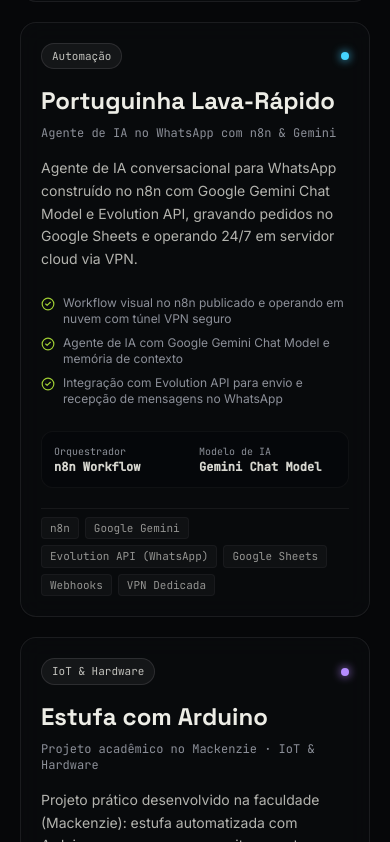
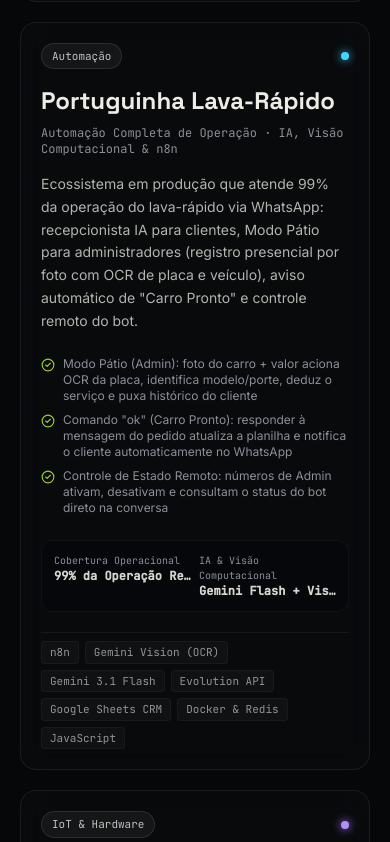
Before and after one commit to GuilhermefLima22/Portfolio, a React (Vite) app: page / in a window 390 px wide. Shown: the part 4442-5284 px from the top of the page. Built offline with nearby package versions, Linux system fonts and the light colour scheme.

Commit message:
feat(portuguinha): update n8n workflow screenshot and complete production features (Vision OCR, ok command, Admin controls)

```diff
--- a/src/components/ProjectModal.tsx
+++ b/src/components/ProjectModal.tsx
@@ -11,7 +11,7 @@
   const isDentinho = project.id === 'dentinho';
   const isPortuguinha = project.id === 'portuguinha';
   const [activeTab, setActiveTab] = useState<'overview' | 'terminal' | 'dashboard' | 'media' | 'image' | 'workflow'>(
-    isDentinho ? 'terminal' : isPortuguinha ? 'dashboard' : 'overview'
+    isDentinho ? 'terminal' : isPortuguinha ? 'workflow' : 'overview'
   );
 
   // Estados interativos para simular o Terminal do Dentinho
@@ -133,6 +133,18 @@
         ) : isPortuguinha ? (
           <div className="flex flex-wrap items-center gap-2 mb-6 border-b border-white/[0.08] pb-4">
             <button
+              onClick={() => setActiveTab('workflow')}
+              className={`px-4 py-2.5 rounded-xl font-mono text-xs flex items-center gap-2 transition-all ${
+                activeTab === 'workflow'
+                  ? 'bg-signal text-ink-950 font-bold shadow-[0_0_15px_rgba(198,255,61,0.25)]'
+                  : 'bg-white/[0.03] text-paper/70 hover:text-paper border border-white/[0.05]'
+              }`}
+            >
+              <Workflow className="w-4 h-4" />
+              Workflow n8n & IA (4 Fluxos)
+            </button>
+
+            <button
               onClick={() => setActiveTab('dashboard')}
               className={`px-4 py-2.5 rounded-xl font-mono text-xs flex items-center gap-2 transition-all ${
                 activeTab === 'dashboard'
@@ -142,18 +154,6 @@
             >
               <Activity className="w-4 h-4" />
               Painel Evolution API (Conectado)
-            </button>
-
-            <button
-              onClick={() => setActiveTab('workflow')}
-              className={`px-4 py-2.5 rounded-xl font-mono text-xs flex items-center gap-2 transition-all ${
-                activeTab === 'workflow'
-                  ? 'bg-signal text-ink-950 font-bold shadow-[0_0_15px_rgba(198,255,61,0.25)]'
-                  : 'bg-white/[0.03] text-paper/70 hover:text-paper border border-white/[0.05]'
-              }`}
-            >
-              <Workflow className="w-4 h-4" />
-              Workflow n8n & IA (Print Real)
             </button>
 
             <button
@@ -556,76 +556,88 @@
           <div className="space-y-6 animate-in fade-in duration-200">
             {/* Imagem Real do Workflow n8n */}
             <div className="rounded-2xl overflow-hidden border border-white/10 bg-[#06080F] shadow-2xl">
-              <div className="px-4 py-3 bg-ink-950 border-b border-white/[0.06] flex items-center justify-between text-[11px] font-mono text-muted">
+              <div className="px-4 py-3 bg-ink-950 border-b border-white/[0.06] flex flex-wrap items-center justify-between gap-2 text-[11px] font-mono text-muted">
                 <span className="flex items-center gap-2">
                   <Workflow className="w-3.5 h-3.5 text-signal" />
-                  Captura de Tela Real • n8n Editor: Agente de IA Simples - Evolution API
+                  Captura de Tela Real • n8n Editor: Arquitetura Completa (4 Fluxos Integrados)
                 </span>
                 <span className="text-signal flex items-center gap-1.5 font-medium">
                   <span className="w-2 h-2 rounded-full bg-signal animate-pulse" />
-                  Status: Published (Ativo 24/7)
+                  Em Produção • 99% da Operação
                 </span>
               </div>
 
               <div className="p-2 sm:p-4 bg-[#0d1117] flex justify-center">
                 <img
                   src="/portuguinha/n8n_workflow.png"
-                  alt="Workflow no n8n do Portuguinha com Evolution API e IA"
+                  alt="Workflow no n8n do Portuguinha com Visão Computacional, Comando OK, Agente de IA e Controles de Admin"
                   className="w-full rounded-xl object-contain border border-white/5 hover:scale-[1.01] transition-transform duration-300"
                 />
               </div>
 
               <div className="px-4 py-3 bg-ink-950/90 border-t border-white/[0.06] text-xs font-mono text-muted flex flex-wrap items-center justify-between gap-2">
-                <span>Orquestração: n8n Community Node • Google Gemini • Evolution API</span>
-                <span className="text-paper/80 font-semibold">Túnel Seguro via VPN Dedicada</span>
+                <span>Stack: n8n • Gemini 3.1 Flash + Vision OCR • Evolution API • Google Sheets</span>
+                <span className="text-paper/80 font-semibold">Docker Compose (Postgres + Redis)</span>
               </div>
             </div>
 
-            {/* Explicação detalhada dos nós do workflow */}
+            {/* Os 4 Fluxos da Arquitetura (Correspondentes aos blocos da imagem) */}
             <div className="space-y-3">
               <h4 className="font-mono text-xs uppercase tracking-wider text-signal font-semibold flex items-center gap-2">
                 <Sparkles className="w-4 h-4" />
-                Como funciona cada etapa do fluxo no n8n:
+                Os 4 Módulos do Sistema no n8n (Visão Executiva):
               </h4>
 
-              <div className="grid grid-cols-1 sm:grid-cols-2 lg:grid-cols-4 gap-3">
-                <div className="p-4 rounded-xl bg-ink-950/70 border border-white/[0.06] space-y-1.5">
-                  <div className="flex items-center gap-2 text-xs font-mono text-paper font-semibold">
-                    <span className="w-2 h-2 rounded-full bg-rose-500" />
-                    <span>1. Webhook & Switch</span>
+              <div className="grid grid-cols-1 sm:grid-cols-2 gap-3.5">
+                <div className="p-4 rounded-xl bg-ink-950/80 border border-violet-500/25 space-y-1.5">
+                  <div className="flex items-center justify-between gap-2 text-xs font-mono text-paper font-semibold">
+                    <span className="flex items-center gap-2">
+                      <span className="w-2.5 h-2.5 rounded-full bg-violet-400 shadow-[0_0_8px_rgba(167,139,250,0.6)]" />
+                      <span>1. Modo Pátio por Foto (Visão Computacional)</span>
+                    </span>
+                    <span className="text-[10px] px-2 py-0.5 rounded bg-violet-500/15 text-violet-300 border border-violet-500/30">Números Admin</span>
                   </div>
-                  <p className="text-[11px] text-muted leading-relaxed">
-                    Recebe requisições POST instantâneas da Evolution API quando o cliente envia mensagem no WhatsApp, e filtra os tipos de mídia via Switch.
+                  <p className="text-xs text-muted leading-relaxed">
+                    Para registrar carros presenciais em segundos, os administradores enviam apenas uma <strong>foto do veículo + valor</strong> (ex: <code className="text-paper">&quot;60&quot;</code>). O <strong>Gemini Vision</strong> faz OCR da placa (Mercosul/antiga), identifica marca, modelo e porte, deduz o serviço pela tabela de preços, recupera o histórico do cliente na planilha e bloqueia duplicidades no mesmo dia.
                   </p>
                 </div>
 
-                <div className="p-4 rounded-xl bg-ink-950/70 border border-white/[0.06] space-y-1.5">
-                  <div className="flex items-center gap-2 text-xs font-mono text-paper font-semibold">
-                    <span className="w-2 h-2 rounded-full bg-amber-500" />
-                    <span>2. Gemini & Memória</span>
+                <div className="p-4 rounded-xl bg-ink-950/80 border border-emerald-500/25 space-y-1.5">
+                  <div className="flex items-center justify-between gap-2 text-xs font-mono text-paper font-semibold">
+                    <span className="flex items-center gap-2">
+                      <span className="w-2.5 h-2.5 rounded-full bg-emerald-400 shadow-[0_0_8px_rgba(52,211,153,0.6)]" />
+                      <span>2. Aviso de &quot;Carro Pronto&quot; (Comando &quot;ok&quot;)</span>
+                    </span>
+                    <span className="text-[10px] px-2 py-0.5 rounded bg-emerald-500/15 text-emerald-300 border border-emerald-500/30">1 Toque</span>
                   </div>
-                  <p className="text-[11px] text-muted leading-relaxed">
-                    O Agente de IA usa o Google Gemini Chat Model com prompt especializado e nó de Memória de Chats para reter o contexto da conversa.
+                  <p className="text-xs text-muted leading-relaxed">
+                    Quando a lavagem termina, o administrador apenas responde (cita) a mensagem do pedido com <code className="text-emerald-300 font-bold">&quot;ok&quot;</code>. O fluxo identifica a placa na mensagem citada, atualiza o status na planilha para <strong>&quot;Pronto&quot;</strong> e dispara uma mensagem automática no WhatsApp privado do cliente avisando que o veículo já pode ser retirado.
                   </p>
                 </div>
 
-                <div className="p-4 rounded-xl bg-ink-950/70 border border-white/[0.06] space-y-1.5">
-                  <div className="flex items-center gap-2 text-xs font-mono text-paper font-semibold">
-                    <span className="w-2 h-2 rounded-full bg-blue-500" />
-                    <span>3. Ferramentas (Tools)</span>
+                <div className="p-4 rounded-xl bg-ink-950/80 border border-cyan-500/25 space-y-1.5">
+                  <div className="flex items-center justify-between gap-2 text-xs font-mono text-paper font-semibold">
+                    <span className="flex items-center gap-2">
+                      <span className="w-2.5 h-2.5 rounded-full bg-cyan-400 shadow-[0_0_8px_rgba(34,211,238,0.6)]" />
+                      <span>3. Recepcionista IA 24/7 (Atendimento Clientes)</span>
+                    </span>
+                    <span className="text-[10px] px-2 py-0.5 rounded bg-cyan-500/15 text-cyan-300 border border-cyan-500/30">Gemini + Tools</span>
                   </div>
-                  <p className="text-[11px] text-muted leading-relaxed">
-                    Grava o agendamento no Google Sheets (<code className="text-paper">PedidoLava_Rapido</code>) e aciona alerta para a equipe (<code className="text-paper">Notificar_Portuga</code>).
+                  <p className="text-xs text-muted leading-relaxed">
+                    Atende clientes no WhatsApp com <strong>Google Gemini Chat Model</strong> e memória de contexto. Informa preços por porte, coleta dados passo a passo ou de uma só vez, grava na planilha (<code className="text-paper">PedidoLava_Rapido</code>) com status <em>&quot;Em lavagem&quot;</em> e notifica o dono instantaneamente.
                   </p>
                 </div>
 
-                <div className="p-4 rounded-xl bg-ink-950/70 border border-white/[0.06] space-y-1.5">
-                  <div className="flex items-center gap-2 text-xs font-mono text-paper font-semibold">
-                    <span className="w-2 h-2 rounded-full bg-emerald-500" />
-                    <span>4. Envio no WhatsApp</span>
+                <div className="p-4 rounded-xl bg-ink-950/80 border border-amber-500/25 space-y-1.5">
+                  <div className="flex items-center justify-between gap-2 text-xs font-mono text-paper font-semibold">
+                    <span className="flex items-center gap-2">
+                      <span className="w-2.5 h-2.5 rounded-full bg-amber-400 shadow-[0_0_8px_rgba(251,191,36,0.6)]" />
+                      <span>4. Governança Remota & Blindagens</span>
+                    </span>
+                    <span className="text-[10px] px-2 py-0.5 rounded bg-amber-500/15 text-amber-300 border border-amber-500/30">Controle Total</span>
                   </div>
-                  <p className="text-[11px] text-muted leading-relaxed">
-                    O nó final dispara a resposta formatada pelo agente diretamente para a conversa do cliente via Evolution API.
+                  <p className="text-xs text-muted leading-relaxed">
+                    Números de Admin controlam o estado global do bot pelo próprio WhatsApp (<code className="text-amber-300">ativar</code>, <code className="text-amber-300">desativar</code> e <code className="text-amber-300">status</code>) caso precisem pausar a recepcionista. Inclui filtro que descarta mensagens com mais de 5 min em reconexões e alerta automático quando o servidor fica online.
                   </p>
                 </div>
               </div>
--- a/src/data/portfolioData.ts
+++ b/src/data/portfolioData.ts
@@ -110,41 +110,50 @@
   {
     id: 'portuguinha',
     title: 'Portuguinha Lava-Rápido',
-    tagline: 'Agente de IA no WhatsApp com n8n & Gemini',
+    tagline: 'Automação Completa de Operação · IA, Visão Computacional & n8n',
     category: 'automacao',
-    status: 'Concluído',
+    status: 'Em produção',
     description:
-      'Agente de IA conversacional para WhatsApp construído no n8n com Google Gemini Chat Model e Evolution API, gravando pedidos no Google Sheets e operando 24/7 em servidor cloud via VPN.',
+      'Ecossistema em produção que atende 99% da operação do lava-rápido via WhatsApp: recepcionista IA para clientes, Modo Pátio para administradores (registro presencial por foto com OCR de placa e veículo), aviso automático de "Carro Pronto" e controle remoto do bot.',
     longDescription:
-      'O Portuguinha é um agente inteligente de atendimento e agendamento para lava-rápido. O fluxo completo é orquestrado visualmente no n8n: recebe mensagens do WhatsApp via Evolution API através de webhooks, filtra e valida os tipos de dados via Switch, processa a intenção com o Google Gemini Chat Model retendo o contexto na Memória de Chats, e aciona ferramentas para salvar novos agendamentos no Google Sheets e notificar a equipe em tempo real.',
+      'Desenvolvido para resolver de ponta a ponta a rotina real do Lava-Rápido do Portuga, o sistema unifica 4 fluxos inteligentes no n8n integrados à Evolution API e ao Google Sheets. Além do Agente Recepcionista que atende clientes 24/7, conta com números de Admin para gestão rápida de pátio: basta enviar uma foto do carro com o valor na legenda para a Visão Computacional (Gemini Vision) ler a placa (OCR), identificar modelo e porte, deduzir o serviço pela tabela de preços e recuperar o histórico do cliente na planilha. Quando o serviço termina, responder "ok" na mensagem do pedido atualiza o status para "Pronto" e avisa o cliente no privado. Os administradores também controlam o estado do bot em tempo real pelo WhatsApp (ativar, desativar e status).',
     highlights: [
-      'Workflow visual no n8n publicado e operando em nuvem com túnel VPN seguro',
-      'Agente de IA com Google Gemini Chat Model e memória de contexto',
-      'Integração com Evolution API para envio e recepção de mensagens no WhatsApp',
-      'Ferramenta conectada ao Google Sheets para registro automático de pedidos',
-      'Disparo de alertas e notificações para os responsáveis pelo lava-rápido',
+      'Modo Pátio (Admin): foto do carro + valor aciona OCR da placa, identifica modelo/porte, deduz o serviço e puxa histórico do cliente',
+      'Comando "ok" (Carro Pronto): responder à mensagem do pedido atualiza a planilha e notifica o cliente automaticamente no WhatsApp',
+      'Controle de Estado Remoto: números de Admin ativam, desativam e consultam o status do bot direto na conversa',
+      'Recepcionista IA (Gemini 3.1 Flash Lite) com memória de contexto, coleta em bloco e gravação automática no Google Sheets',
+      'Blindagens de Produção: trava anti-duplicidade diária da mesma placa e descarte de mensagens antigas (> 5 min) pós-reconexão',
+      'Infraestrutura 24/7 em Docker (n8n, Evolution API, PostgreSQL e Redis) com mais de 1.160 mensagens reais processadas',
     ],
-    techStack: ['n8n', 'Google Gemini', 'Evolution API (WhatsApp)', 'Google Sheets', 'Webhooks', 'VPN Dedicada'],
+    techStack: [
+      'n8n',
+      'Gemini Vision (OCR)',
+      'Gemini 3.1 Flash',
+      'Evolution API',
+      'Google Sheets CRM',
+      'Docker & Redis',
+      'JavaScript',
+    ],
     facts: [
-      { label: 'Orquestrador', value: 'n8n Workflow' },
-      { label: 'Modelo de IA', value: 'Gemini Chat Model' },
-      { label: 'Instância WhatsApp', value: 'Evolution API (Connected)' },
-      { label: 'Mensagens Processadas', value: '1.167 mensagens' },
+      { label: 'Cobertura Operacional', value: '99% da Operação Real' },
+      { label: 'IA & Visão Computacional', value: 'Gemini Flash + Vision OCR' },
+      { label: 'Modo Pátio (Admin)', value: 'Foto + Valor → Registro' },
+      { label: 'Mensagens Processadas', value: '1.167+ mensagens' },
       { label: 'Contatos & Chats', value: '321 contatos / 101 chats' },
-      { label: 'Integração', value: 'Google Sheets (Tools)' },
+      { label: 'Persistência & CRM', value: 'Google Sheets em Tempo Real' },
     ],
     media: [
       {
+        type: 'image',
+        title: 'Arquitetura Completa no n8n (4 Fluxos Integrados)',
+        description: 'Workflow em produção no n8n unificando: (1) Aviso de Carro Pronto via comando "ok", (2) Modo Pátio por Foto com Gemini Vision OCR para números Admin, (3) Agente Recepcionista IA com Memória e Tools, e (4) Controle de Estado Remoto (ativar/desativar/status).',
+        imageUrl: '/portuguinha/n8n_workflow.png'
+      },
+      {
         type: 'dashboard',
         title: 'Painel da Evolution API (Instância Conectada)',
-        description: 'Painel de gerenciamento da Evolution API em tempo real mostrando a instância lavarapido-bot conectada, com mais de 1.100 mensagens processadas e 320+ contatos (dados anonimizados).',
+        description: 'Painel de gerenciamento da Evolution API em tempo real mostrando a instância lavarapido-bot conectada, com mais de 1.160 mensagens processadas e 320+ contatos (dados anonimizados).',
         imageUrl: '/portuguinha/evolution_dashboard.png'
-      },
-      {
-        type: 'image',
-        title: 'Workflow do n8n com IA & Evolution API',
-        description: 'Fluxo orquestrado no n8n conectando Webhook da Evolution API, Switch de regras, Agente de IA com Google Gemini, Memória de chats e ferramentas para registro de pedidos e notificações automáticas.',
-        imageUrl: '/portuguinha/n8n_workflow.png'
       }
     ],
     githubUrl: '',
@@ -257,12 +266,13 @@
   },
   {
     stage: '03',
-    title: 'IA Generativa & Chatbots',
-    description: 'Colocando modelos de linguagem de ponta em produção.',
+    title: 'IA Generativa, Visão & Chatbots',
+    description: 'Colocando modelos de linguagem e visão computacional em produção.',
     skills: [
-      { name: 'Google Gemini 3.8 Flash (API & SDK)', usedIn: ['dentinho'] },
-      { name: 'Engenharia de Prompt & Context Window', usedIn: ['dentinho'] },
-      { name: 'Orquestração de Intenções em Tempo Real', usedIn: ['dentinho'] },
+      { name: 'Google Gemini (API, SDK & Chat Models)', usedIn: ['dentinho', 'portuguinha'] },
+      { name: 'Visão Computacional & OCR de Placas (Gemini Vision)', usedIn: ['portuguinha'] },
+      { name: 'Engenharia de Prompt & Context Window', usedIn: ['dentinho', 'portuguinha'] },
+      { name: 'Orquestração de Intenções & Governança Remota', usedIn: ['dentinho', 'portuguinha'] },
       { name: 'Terminal de Monitoramento de IA', usedIn: ['dentinho'] },
     ],
   },
@@ -271,8 +281,9 @@
     title: 'Automação, Cloud & Integrações',
     description: 'Pipelines autônomos, esteiras de dados e hospedagem.',
     skills: [
+      { name: 'Workflows, Webhooks & Tools no n8n', usedIn: ['portuguinha'] },
+      { name: 'Docker Compose (Evolution API, Postgres & Redis)', usedIn: ['portuguinha'] },
       { name: 'Servidor Cloud com VPN Dedicada', usedIn: ['portuguinha'] },
-      { name: 'Workflows & Webhooks no n8n', usedIn: ['portuguinha'] },
       { name: 'Automação de Mídias & Afiliados', usedIn: ['dsky'] },
       { name: 'APIs RESTful (Python & FastAPI)', usedIn: ['dentinho'] },
     ],
```
Also changed, not shown: public/curriculo.html (+10 -10 lines), public/portuguinha/n8n_workflow.png.
